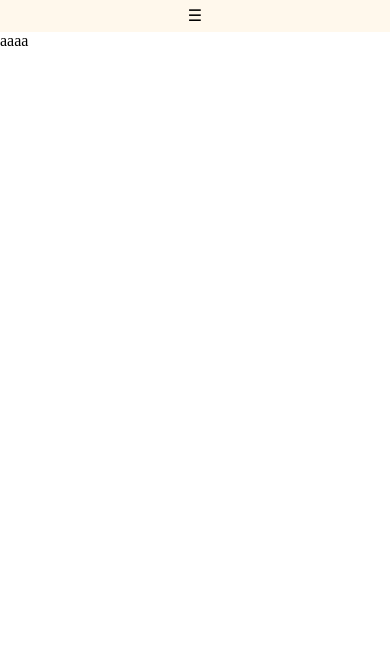
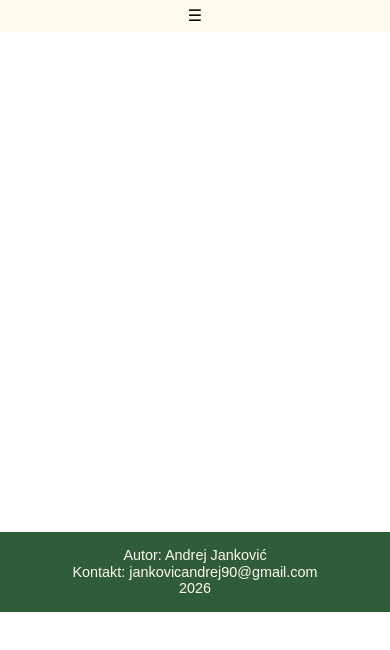
Before and after one commit to jankovic-andrej/web-projekt, a plain HTML site: page index.html in a window 390 px wide. Shown: the top 650 px of the page. Drawn offline with Linux system fonts and the light colour scheme.

Commit message:
Napravljen footer

```diff
--- a/index.html
+++ b/index.html
@@ -28,21 +28,20 @@
     </header>
 
     <main>
-        aaaa
+
     </main>
 
     <footer>
         <ul>
             <li>
-                <p>Autor</p>
-                <p>Andrej Janković</p>
+                Autor: Andrej Janković
             </li>
             <li>
-                <p>Kontakt:</p>
-                <p>jankovicandrej90@gmail.com</p>
+                Kontakt:
+                jankovicandrej90@gmail.com
             </li>
             <li>
-                <p>2026</p>
+                2026
             </li>
         </ul>
     </footer>
--- a/styles/style-mobile.css
+++ b/styles/style-mobile.css
@@ -44,4 +44,13 @@
     }
 
 
+    footer {
+        height: 5rem;
+    }
+    footer ul {
+        flex-direction: column;
+        justify-content: center;
+        align-items: center;
+        height: 100%;
+    }
 }
--- a/styles/style.css
+++ b/styles/style.css
@@ -31,5 +31,29 @@ nav a {
 
 /*TEMP*/
 main{
-    height: 2000px;
+    height: 500px;
 }
+
+footer{
+    height: 3rem;
+
+}
+
+footer ul{
+    margin:  0px;
+    display: flex;
+    height: 100%;
+    padding: 0px;
+
+}
+
+footer ul li {
+    display: flex;
+    flex-direction: column;
+    justify-content: center;
+    align-items: center;
+    border: none;
+    color: var(--boja-1);
+    font-family: var(--font-navigacija);
+    font-size: 0.9rem;
+}
```
